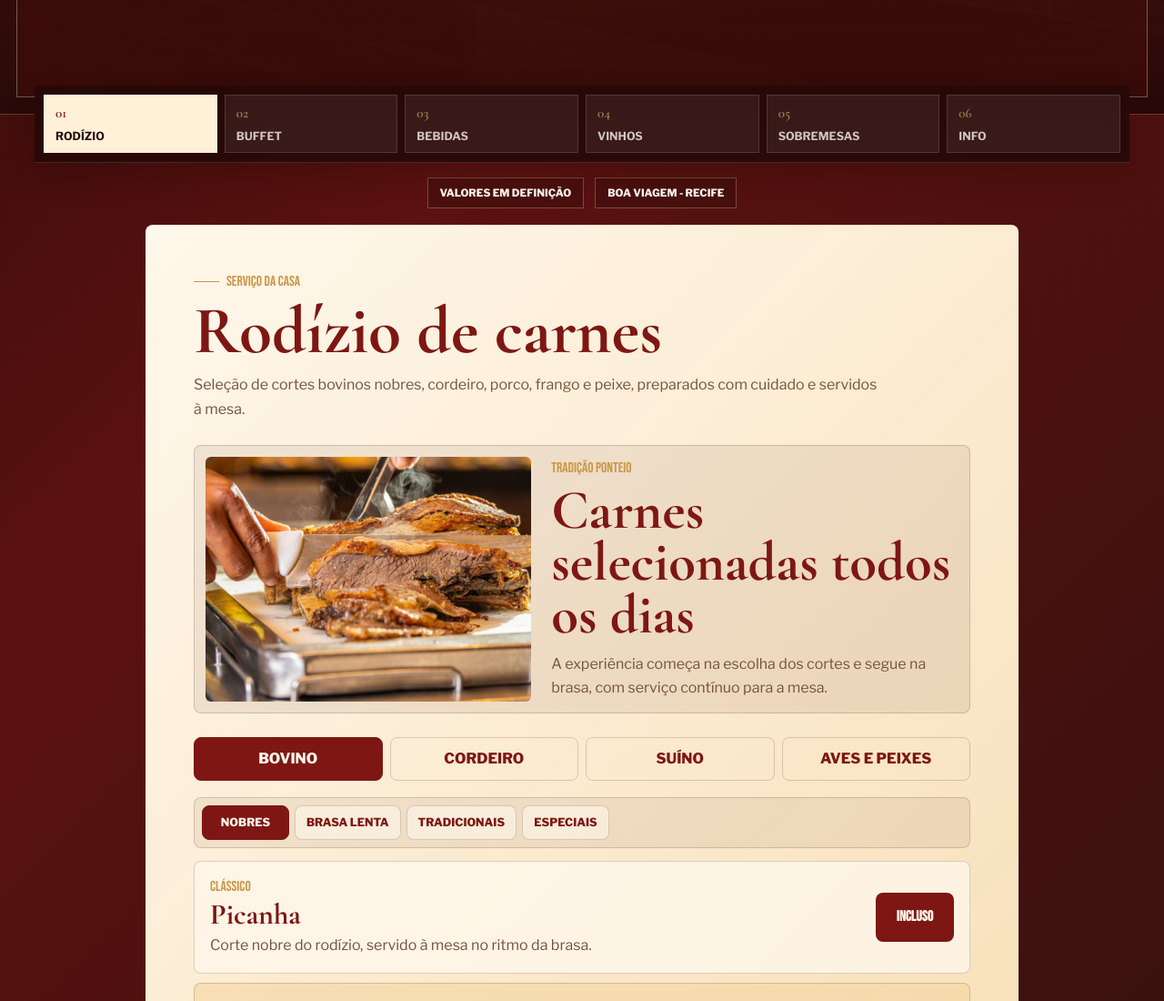
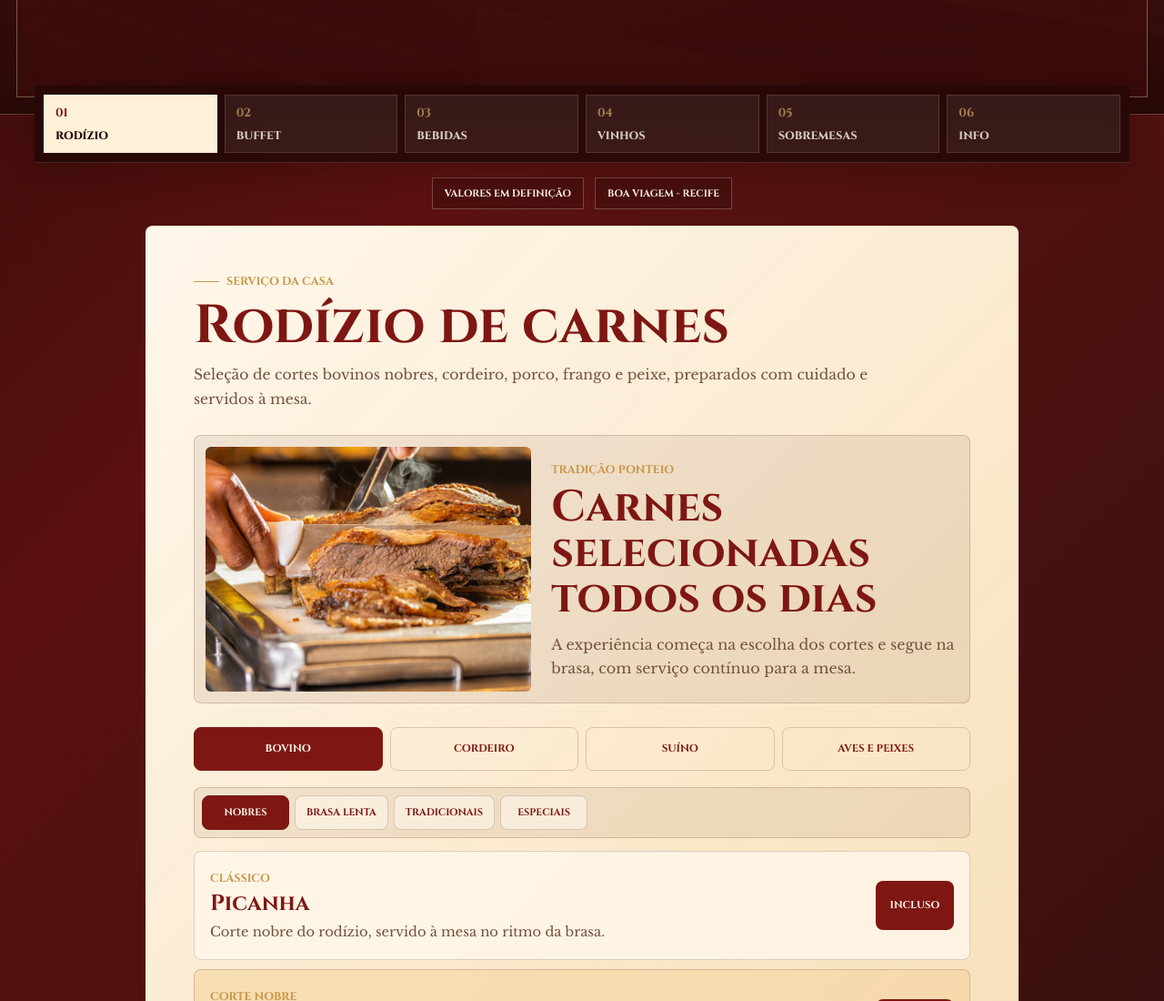
Before and after one commit to btcsolucoes/ponteio, a plain HTML site: page index.html in a window 1280 px wide. Shown: the part 610-1710 px from the top of the page at 91% size. Drawn offline with nearby package versions, Linux system fonts and the light colour scheme.

Commit message:
Update typography to match Ponteio brand

```diff
--- a/index.html
+++ b/index.html
@@ -8,7 +8,7 @@
   <meta name="description" content="Cardápio digital do Ponteio Recife, rodízio de carnes com buffet completo em Boa Viagem.">
   <link rel="preconnect" href="https://fonts.googleapis.com">
   <link rel="preconnect" href="https://fonts.gstatic.com" crossorigin>
-  <link href="https://fonts.googleapis.com/css2?family=Bebas+Neue&family=Cormorant+Garamond:wght@600;700&family=Libre+Franklin:wght@400;600;700;800&display=swap" rel="stylesheet">
+  <link href="https://fonts.googleapis.com/css2?family=Cinzel:wght@500;600;700;800&family=Libre+Baskerville:wght@400;700&display=swap" rel="stylesheet">
   <link rel="stylesheet" href="styles.css">
 </head>
 <body data-theme="rodizio">
--- a/styles.css
+++ b/styles.css
@@ -11,9 +11,9 @@
   --ink: #28140e;
   --muted: #75513e;
   --line: rgba(92, 41, 25, .2);
-  --display: "Cormorant Garamond", Georgia, serif;
-  --brand: "Bebas Neue", Impact, sans-serif;
-  --text: "Libre Franklin", system-ui, sans-serif;
+  --display: "Cinzel", Georgia, serif;
+  --brand: "Cinzel", Georgia, serif;
+  --text: "Libre Baskerville", Georgia, serif;
 }
 
 body[data-theme="rodizio"] { --accent: #7e1713; --accent-2: #c99645; }
@@ -153,20 +153,17 @@ img {
   gap: 8px;
   color: var(--accent-2);
   font-family: var(--brand);
-  font-size: .98rem;
+  font-size: .78rem;
+  font-weight: 700;
   letter-spacing: 0;
   text-transform: uppercase;
 }
 
 .menu-word {
   display: block;
-  font-size: .72rem;
-  font-weight: 900;
-  letter-spacing: .14em;
-}
-
-.menu-word {
-  letter-spacing: .54em;
+  font-size: .7rem;
+  font-weight: 700;
+  letter-spacing: 0;
   text-shadow: 0 2px 14px rgba(0, 0, 0, .54);
 }
 
@@ -215,13 +212,16 @@ p { margin: 0; }
 
 .tab span {
   color: rgba(217, 179, 106, .68);
-  font-family: var(--display);
-  font-size: .95rem;
+  font-family: var(--brand);
+  font-size: .82rem;
+  font-weight: 700;
 }
 
 .tab b {
   align-self: end;
-  font-size: .78rem;
+  font-family: var(--brand);
+  font-size: .76rem;
+  font-weight: 800;
   line-height: 1.15;
   text-transform: uppercase;
 }
@@ -251,8 +251,9 @@ p { margin: 0; }
 .menu-status span {
   padding: 9px 13px;
   color: var(--cream);
-  font-size: .72rem;
-  font-weight: 800;
+  font-family: var(--brand);
+  font-size: .68rem;
+  font-weight: 700;
   text-transform: uppercase;
   background: rgba(39, 13, 10, .28);
   border: 1px solid rgba(255, 230, 179, .28);
@@ -280,13 +281,14 @@ p { margin: 0; }
 .section-head h2 {
   color: var(--accent);
   font-family: var(--display);
-  font-size: clamp(2.25rem, 6vw, 4.6rem);
-  line-height: .95;
+  font-size: clamp(1.9rem, 5vw, 3.7rem);
+  font-weight: 700;
+  line-height: 1.03;
 }
 
 .section-head p {
   color: var(--muted);
-  font-size: 1rem;
+  font-size: .98rem;
   line-height: 1.7;
 }
 
@@ -313,8 +315,9 @@ p { margin: 0; }
   margin-top: 8px;
   color: var(--accent);
   font-family: var(--display);
-  font-size: clamp(2rem, 5vw, 3.8rem);
-  line-height: .95;
+  font-size: clamp(1.7rem, 4.4vw, 3rem);
+  font-weight: 700;
+  line-height: 1.04;
 }
 
 .feature-strip p {
@@ -348,7 +351,9 @@ p { margin: 0; }
 .subtab {
   min-height: 48px;
   color: var(--accent);
-  font-weight: 800;
+  font-family: var(--brand);
+  font-size: .72rem;
+  font-weight: 700;
   text-transform: uppercase;
   background: transparent;
   border: 1px solid var(--line);
@@ -358,7 +363,7 @@ p { margin: 0; }
 .subtabs--nested .subtab {
   min-height: 38px;
   padding: 8px 12px;
-  font-size: .78rem;
+  font-size: .68rem;
   background: rgba(255, 248, 236, .58);
 }
 
@@ -393,15 +398,17 @@ p { margin: 0; }
   margin-top: 5px;
   color: var(--accent);
   font-family: var(--display);
-  font-size: clamp(1.45rem, 3vw, 2rem);
-  line-height: 1;
+  font-size: clamp(1.18rem, 2.5vw, 1.52rem);
+  font-weight: 700;
+  line-height: 1.16;
 }
 
 .menu-item p {
   max-width: 640px;
   margin-top: 6px;
   color: var(--muted);
-  line-height: 1.55;
+  font-size: .92rem;
+  line-height: 1.62;
 }
 
 .menu-item strong {
@@ -412,7 +419,8 @@ p { margin: 0; }
   padding: 10px 13px;
   color: var(--cream);
   font-family: var(--brand);
-  font-size: 1rem;
+  font-size: .7rem;
+  font-weight: 700;
   text-align: center;
   text-transform: uppercase;
   background: var(--accent);
@@ -458,7 +466,8 @@ p { margin: 0; }
   margin-top: 16px;
   color: var(--accent);
   font-family: var(--display);
-  font-size: 2rem;
+  font-size: 1.55rem;
+  font-weight: 700;
 }
 
 .photo-grid p {
@@ -511,7 +520,8 @@ p { margin: 0; }
 
 .menu-footer p {
   font-family: var(--display);
-  font-size: 1.2rem;
+  font-size: 1rem;
+  font-weight: 700;
 }
 
 @media (max-width: 820px) {
@@ -589,10 +599,6 @@ p { margin: 0; }
     margin-bottom: 20px;
   }
 
-  .menu-word {
-    letter-spacing: .34em;
-  }
-
   .tab {
     min-height: 58px;
   }
```
